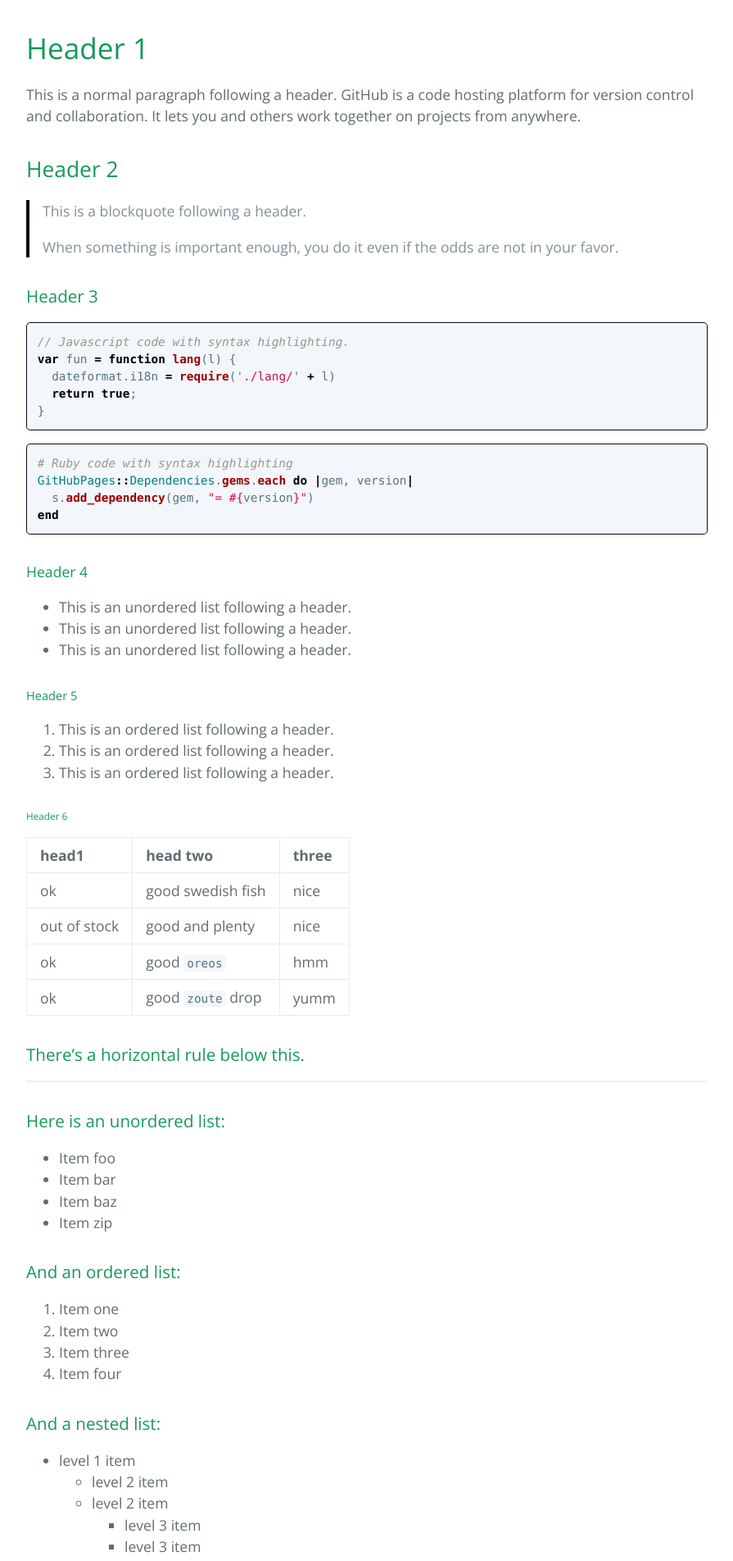
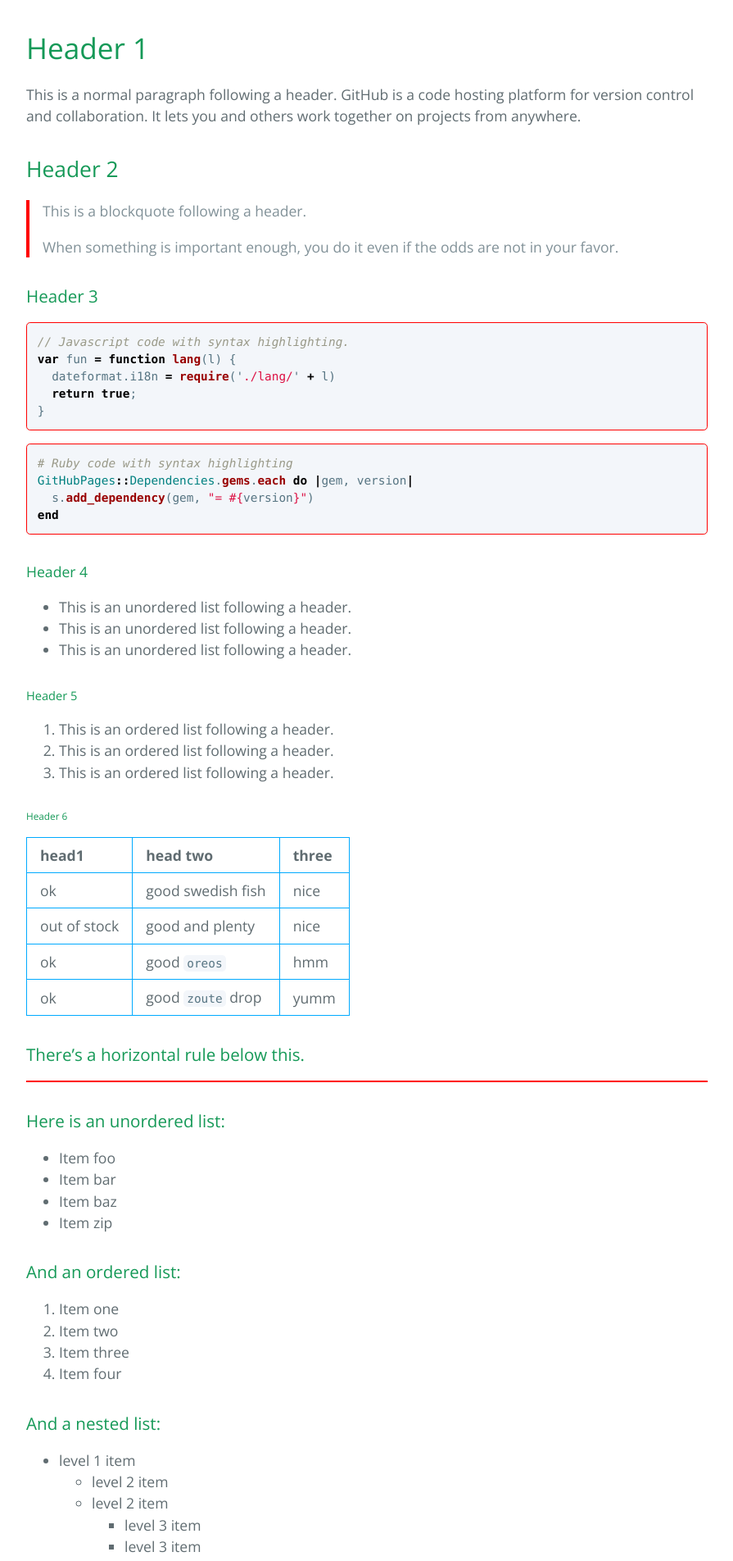
Before and after one commit to joey101/website, a Jekyll site: the page built from index.md, in a window 1280 px wide. Shown: the part 1015-2919 px from the top of the page at 82% size, without its empty margins (192-1087 px from the left). Built offline with Jekyll 4.4.1, drawn with Linux system fonts in a browser that asks for light colours; our own code applies the rules of GitHub Pages for plain Markdown files.

Commit message:
Update variables.scss

```diff
--- a/_sass/variables.scss
+++ b/_sass/variables.scss
@@ -18,6 +18,6 @@ $code-bg-color: #f3f6fa !default;
 $code-text-color: #567482 !default;
 
 // Borders
-$border-color: #0a0a0a !default;
-$table-border-color: #e9ebec !default;
-$hr-border-color: #eff0f1 !default;
+$border-color: #ff0000 !default;
+$table-border-color: #00aaff !default;
+$hr-border-color: #ff0000 !default;
```
